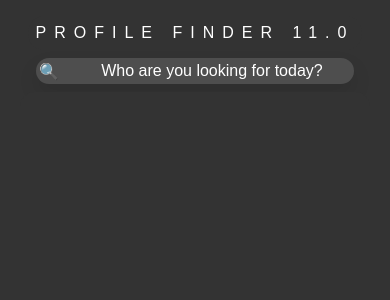
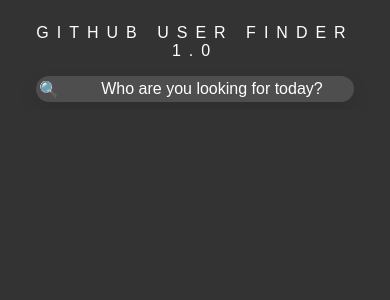
Before and after one commit to jyeri/TrainEffective_JR_vercel, a React (Vite) app in the folder GithubApiSearch/: page / in a window 390 px wide. Shown: the top 300 px of the page. Built offline with nearby package versions, Linux system fonts and the light colour scheme.

Commit message:
Usability changes for small screen screens and mobile, deletion of footer files

```diff
--- a/GithubApiSearch/src/App.css
+++ b/GithubApiSearch/src/App.css
@@ -1,12 +1,10 @@
-/* The .App class styles the root component of the application.
-   It sets up a flex layout with centered alignment. */
-   .App {
-    display: flex;
-    flex-direction: column;
-    align-items: center;
-    justify-content: top;
-    margin-top: 0em;
-    height: 100vh; /* Full height */
-    text-align: center;
-    color: #fff; /* white text */
-  }
+.App {
+  display: flex; /* Set up a flex layout */
+  flex-direction: column; /* Stack items vertically */
+  align-items: center; /* Center items horizontally */
+  justify-content: top; /* Align items to the top */
+  margin-top: 0em; /* No top margin */
+  height: 100vh; /* Full height */
+  text-align: center; /* Center the text */
+  color: #fff; /* White text */
+}
--- a/GithubApiSearch/src/App.jsx
+++ b/GithubApiSearch/src/App.jsx
@@ -4,34 +4,28 @@
 import UserList from './components/UserList';
 import Header from './components/Header';
 
-// The App component serves as the root component of the application.
-// It maintains the state for the search query and the input focus state,
-// and renders the Header, SearchInput, UserList components.
+// App is the root component of the application.
+// It maintains the state for the search query and the input focus state.
 function App() {
-  // State to store the search query. The useState hook is used to create
-  // this state variable and the function to update it.
+  // State for the search query
   const [searchQuery, setSearchQuery] = useState('');
 
-  // State to track whether the search input is focused. The useState hook
-  // is used to create this state variable and the function to update it.
+  // State to track whether the search input is focused
   const [isInputFocused, setIsInputFocused] = useState(false);
 
-  // The App component's return statement. It renders the Header, SearchInput,
-  // and UserList components. The SearchInput and UserList components are
-  // passed props, including the state variables and the functions to update them.
+  // Renders the Header, SearchInput, and UserList components.
+  // SearchInput and UserList components are passed props, including the state variables and the functions to update them.
   return (
     <div
       className="App"
-      onClick={(e) => e.stopPropagation()} // Add this line
+      onClick={(e) => e.stopPropagation()} // Prevents click events from bubbling up
     >
       <Header />
-      {/* The SearchInput component allows the user to enter a search query.
-          It receives setSearchQuery and setIsInputFocused as props to allow it
-          to interact with the state of the App component. */}
+      {/* SearchInput allows the user to enter a search query.
+          It updates the state of the App component via setSearchQuery and setIsInputFocused props. */}
       <SearchInput setSearchQuery={setSearchQuery} setIsInputFocused={setIsInputFocused} />
-      {/* The UserList component displays a list of users that match the search query.
-          It receives searchQuery and isInputFocused as props to allow it to use
-          the current state of the App component. */}
+      {/* UserList displays users that match the search query.
+          It uses the current state of the App component via searchQuery and isInputFocused props. */}
       <UserList searchQuery={searchQuery} isInputFocused={isInputFocused} />
     </div>
   );
--- a/GithubApiSearch/src/components/Header.css
+++ b/GithubApiSearch/src/components/Header.css
@@ -1,17 +1,17 @@
 .Header-text {
-  margin-top: 1em;
-  color: #fff; /* white text */
+  margin-top: 1em; /* Add top margin */
+  color: #fff; /* White text */
   text-align: center; /* Center the text horizontally */
-  padding: 0.5em; /* Add some padding around the text */
-  background-color: #333; /* dark grey background */
+  padding: 0.5em; /* Add padding around the text */
+  background-color: #333; /* Dark grey background */
   border-radius: 1em; /* Rounded corners */
   font-family: 'Arial', sans-serif; /* Use Arial font, with a sans-serif fallback */
   text-transform: uppercase; /* Transform the text to uppercase */
-  letter-spacing: 0.5em; /* Add some spacing between the letters */
+  letter-spacing: 0.5em; /* Add spacing between the letters */
   transition: color 0.3s ease; /* Smooth transition for color changes */
 }
 
 /* Change the text color to red when the user hovers over the header */
 .Header-text:hover {
-  color: #f00; /* red text */
+  color: #f00; /* Red text */
 }
--- a/GithubApiSearch/src/components/Header.jsx
+++ b/GithubApiSearch/src/components/Header.jsx
@@ -1,13 +1,11 @@
-import React from 'react'
-import './Header.css'
+import React from 'react';
+import './Header.css';
 
 // Header is a functional component that renders the title of the application.
 const Header = () => {
-  // Render the Header component.
   return (
-    // It contains the title of the application.
-    <header className='Header-text'>Profile finder 11.0</header>
-  )
+    <header className='Header-text'>Github User Finder 1.0</header>
+  );
 }
 
-export default Header
+export default Header;
--- a/GithubApiSearch/src/components/SearchInput.jsx
+++ b/GithubApiSearch/src/components/SearchInput.jsx
@@ -1,19 +1,15 @@
 import React from 'react';
 import './SearchInput.css';
 
-// SearchInput is a functional component that takes two props:
-// setSearchQuery - a function to update the search query state
-// setIsInputFocused - a function to update the input focus state
+// SearchInput is a functional component that receives setSearchQuery and setIsInputFocused as props.
+// setSearchQuery is a function to update the search query state.
+// setIsInputFocused is a function to update the input focus state.
 function SearchInput({ setSearchQuery, setIsInputFocused }) {
-  // handleInputChange is a function that updates the search query state
-  // whenever the input value changes.
+  // handleInputChange is a function that updates the search query state whenever the input value changes.
   const handleInputChange = (e) => {
     setSearchQuery(e.target.value);
   };
 
-
-
-  // Render the SearchInput component.
   return (
     <div className="input-container">
       <div className="icon-container">
@@ -23,6 +19,7 @@
         <input
           type="text"
           placeholder="Who are you looking for today?"
+          id='0'
           // When the input value changes, call the handleInputChange function.
           onChange={handleInputChange}
           // When the input is focused, update the input focus state to true.
@@ -30,7 +27,7 @@
           // When the input loses focus, update the input focus state to false after a delay.
           // The delay is used to prevent the typeahead from disappearing before a user can click on it.
           onBlur={() => {
-            setTimeout(() => setIsInputFocused(false), 200);
+            setTimeout(() => setIsInputFocused(false), 400);
           }}
         />
       </div>
--- a/GithubApiSearch/src/components/SingleUser.jsx
+++ b/GithubApiSearch/src/components/SingleUser.jsx
@@ -1,15 +1,22 @@
 import React, { memo } from 'react';
 import './SingleUser.css';
 
+// SingleUser is a memoized functional component that receives a user object and a search query as props.
+// It highlights the part of the user's login that matches the search query.
 const SingleUser = memo(({ user, searchQuery }) => {
+  // Create a regular expression from the search query.
   const regex = new RegExp(`(${searchQuery})`, 'gi');
+
+  // Split the user's login into parts based on the regular expression.
   const parts = user.login.split(regex);
 
   return (
-    <div style={{ cursor: 'pointer' }}> {/* Remove onClick from this div */}
+    <div style={{ cursor: 'pointer' }}>
       <div className="user-link">
+        {/* If the search query is not empty, display the user's avatar. */}
         {searchQuery.trim() !== '' && <img src={user.avatar_url} alt={user.login} className="avatar" />}
         <span className="username">
+          {/* For each part of the user's login, if it matches the search query, highlight it. Otherwise, display it as is. */}
           {parts.map((part, index) =>
             part.toLowerCase() === searchQuery.toLowerCase()
               ? <span key={index} className="highlight">{part}</span>
--- a/GithubApiSearch/src/components/UserList.css
+++ b/GithubApiSearch/src/components/UserList.css
@@ -1,8 +1,7 @@
 /* Styles for the user list container */
 .user-list {
   position: relative;
-  max-width: calc(100% - 40px);
-  width: 80%; /* Reduce the width to 80% of the parent element */
+  width: 30%; /* Reduce the width to 80% of the parent element */
   margin: 0 auto; /* Center the list horizontally */
   border-radius: 15px; /* Add rounded corners to the dropdown menu */
   background-color: #333; /* dark grey */
@@ -13,13 +12,15 @@
 .user-results {
   list-style-type: none; /* Remove the default list style */
   overflow-y: auto; /* Change to auto to only show scrollbar when necessary */
+  -webkit-overflow-scrolling: touch;
   border-radius: 15px;
   padding: 2px 2px; /* Add padding to create space on both sides */
   max-height: 50vh; /* Set the maximum height of the list */
   background-color: #333; /* dark grey */
   border-radius: 8px;
   box-shadow: 0 0 15px rgba(0, 0, 0, 0.1);
-  width: 90%;
+  width: 100%;
+  height: 100%;
   position: relative;
   top: 1px;
   margin: 0 auto;
@@ -30,14 +31,14 @@
 @media (max-width: 768px) {
   .user-list {
     width: 90%;
-    height: calc(100vh - 7em); /* Adjusted for smaller screens */
+    height: 80%; /* Adjust this value as needed */
   }
 }
 
 @media (max-width: 480px) {
   .user-list {
     width: 95%;
-    height: calc(100vh - 6em); /* Adjusted for even smaller screens */
+    height: 80%; /* Adjust this value as needed */
   }
 }
 
--- a/GithubApiSearch/src/index.css
+++ b/GithubApiSearch/src/index.css
@@ -2,7 +2,7 @@
 body {
   background-color: #333; /* dark grey */
   color: #fff; /* white text */
-  margin: 0;
+  margin: 0; /* remove default paddings */
   padding: 0;
   font-family: sans-serif;
 }
```
Also changed, not shown: GithubApiSearch/src/components/Footer.css (deleted, +0 -14 lines), GithubApiSearch/src/components/Footer.jsx (deleted, +0 -11 lines), GithubApiSearch/src/components/SearchInput.css (+0 -7 lines), GithubApiSearch/src/components/UserList.jsx (+8 -23 lines).
